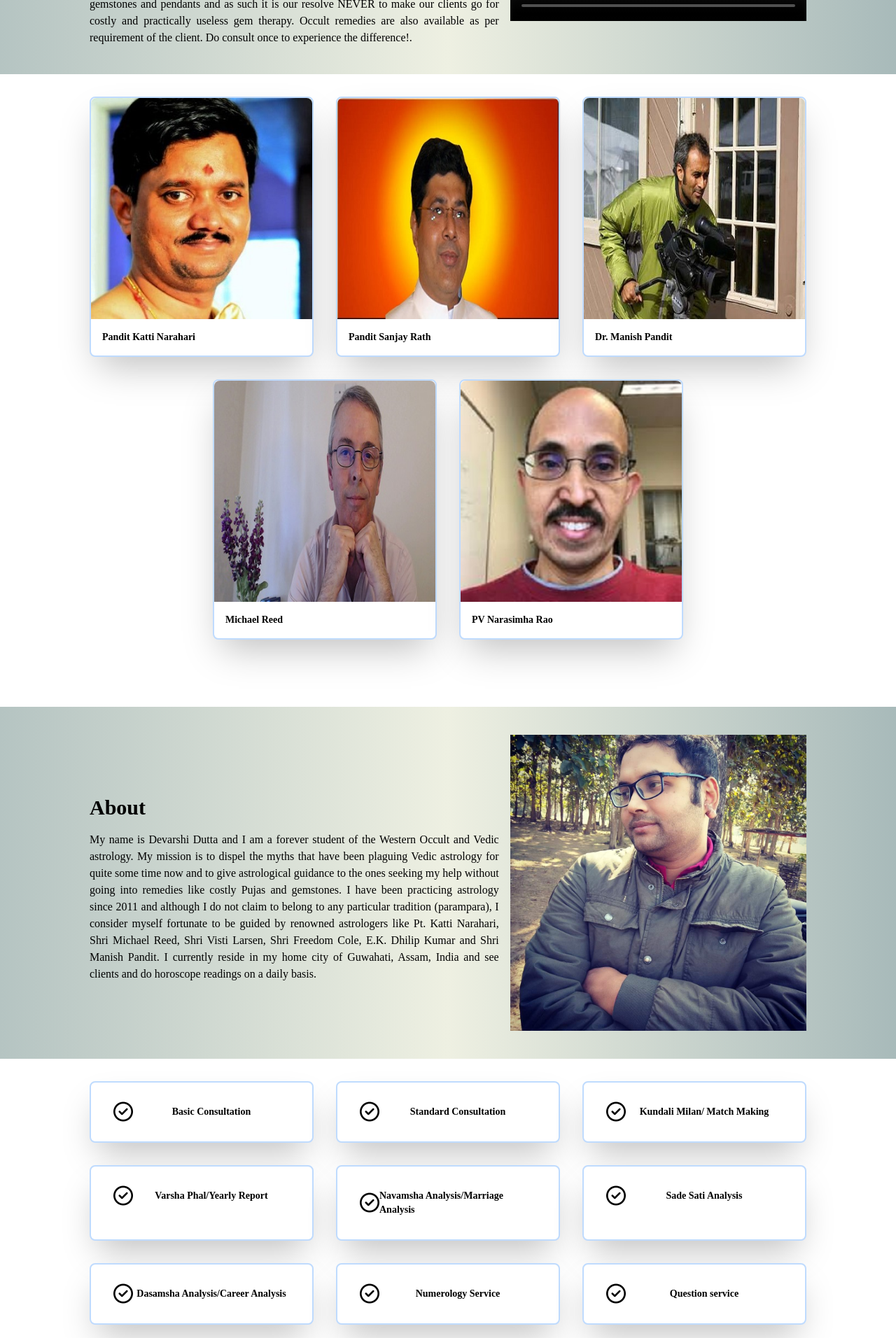
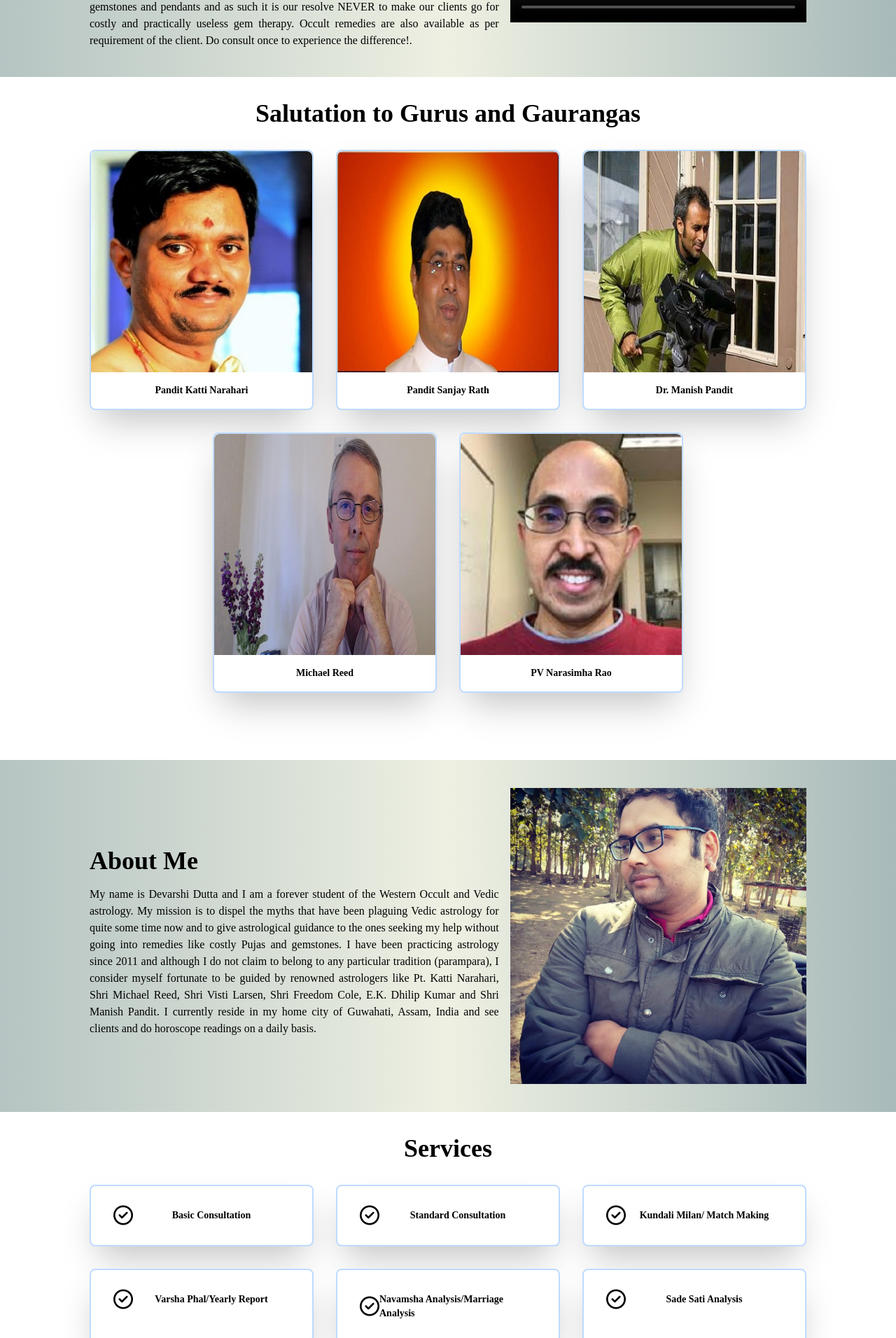
Before and after one commit to jdx-code/vedic-astrology-j108, a React (Vite) app: page / in a window 1280 px wide. Shown: the part 860-2772 px from the top of the page at 70% size. Built offline with nearby package versions, Linux system fonts and the light colour scheme; grey boxes are pictures that could not be loaded; a web font is replaced by a local one.

Commit message:
Styles modified

```diff
--- a/src/App.css
+++ b/src/App.css
@@ -28,7 +28,7 @@ blockquote{
   width:100%;
   margin:0;
   font-family: 'Edu SA Beginner', cursive;
-  color: #555555;
+  color: #0a2a3f;
   padding:2px;
   line-height:1.6;
   position: relative;
@@ -46,7 +46,7 @@ blockquote::before{
 
 blockquote span{
   display:block;
-  color:#330606;
+  color:#0a2a3f;
   font-style: normal;
   font-weight: bold;
   margin-top:1em;
@@ -62,7 +62,7 @@ blockquote::after{
   font-size:4em;
   position: absolute;
   right: 10px;
-  bottom: -75px;
+  bottom: -105px;
 }
 
 .footer-section{
--- a/src/App.jsx
+++ b/src/App.jsx
@@ -48,16 +48,25 @@ function App() {
       <Navbar />
       <Hero />
       <About content={about[0].content} url={about[0].url}/>
-      <section className='flex flex-wrap justify-center text-sm mt-4 mb-20'>
-        {salutationCards}
+      <section className='flex flex-col items-center'>
+        <h1 className='text-4xl font-extrabold mt-8'>Salutation to Gurus and Gaurangas</h1>
+        <div className='flex flex-wrap justify-center text-sm mt-4 mb-20'>
+          {salutationCards}
+        </div>
       </section>
       <About content={about[1].content} url={about[1].url}/>
-      <section className='flex flex-wrap justify-center text-sm mt-4 mb-20'>
-        {servicesCards}
+      <section className='flex flex-col items-center'>
+        <h1 className='text-4xl font-extrabold mt-8'>Services</h1>
+        <div className='flex flex-wrap justify-center text-sm mt-4 mb-20'>
+          {servicesCards}
+        </div>
       </section>
       <Consultation />
-      <section className='flex flex-wrap justify-center text-sm mt-4 mb-20'>
-        {imageGalleryCards}
+      <section className='flex flex-col items-center'>
+        <h1 className='text-4xl font-extrabold mt-8'>Gallery</h1>
+        <div className='flex flex-wrap justify-center text-sm mt-4 mb-20'>
+          {imageGalleryCards}
+        </div>
       </section>
       <Testimonials />
       <Contact />
--- a/src/components/About.jsx
+++ b/src/components/About.jsx
@@ -6,7 +6,13 @@ const About = (props) => {
         <div className='about-section md:w-full'>
             <div className='py-10 flex flex-col-reverse md:w-[80%] md:mx-auto md:flex-row md:items-center'>
                 <div className='w-[80%] mx-auto md:w-[70%] lg:w-[60%]'>
-                    <h1 className='text-3xl font-extrabold my-4'>About</h1>
+                    <h1 className='text-4xl font-extrabold my-4'>
+                    {props.url.endsWith('.mp4') ? (
+                        <span>About</span>
+                    ) : (
+                        <span>About Me</span>
+                    )}
+                    </h1>
                     <p className='text-justify'>{props.content}</p>
                 </div>
                 <div className='w-[80%] mb-4 mx-auto md:mb-0 md:pl-4 md:w-[65%] lg:w-[45%]'>
--- a/src/components/Cards.jsx
+++ b/src/components/Cards.jsx
@@ -8,12 +8,11 @@ const Cards = (props) => {
                     {props.name && (
                         <div class="card-body p-4 hover:border-blue-300">
                             <h2 class="card-title flex justify-between">
-                                <span class="font-bold"> {props.name} </span>
+                                <span class="font-bold mx-auto"> {props.name} </span>
                                 <div class="badge badge-secondary font-bold"></div>
                             </h2>
                         </div>
                     )}
-
                 </a>
             ) : (
                 <div class="card-body p-4 hover:border-blue-300">
--- a/src/components/Consultation.jsx
+++ b/src/components/Consultation.jsx
@@ -1,7 +1,7 @@
 const Consultation = () => {
     return (
         <div className='about-section md:w-full'>
-            <h1 className='text-center text-xl font-extrabold my-4'>Procedure for availing consultation:</h1>
+            <h1 className='text-center text-4xl font-extrabold my-4 pt-8'>Procedure for availing consultation</h1>
             <div className='my-10 flex flex-col md:w-[80%] md:mx-auto md:flex-row md:items-center'>
             <div className='w-[80%] mx-auto md:w-[60%] lg:w-[45%]'>
                 <p className="text-center text-lg my-4">The client can make payment of dakshina at the following account:</p>
--- a/src/components/Contact.jsx
+++ b/src/components/Contact.jsx
@@ -6,7 +6,6 @@ const Contact = () => {
                 <div className="lg:pr-8 lg:pt-4">
                     <div className="lg:max-w-lg">
                     <p className="mt-2 text-3xl font-bold tracking-tight text-gray-900 sm:text-4xl">Get in touch</p>
-
                     <form>
                         <div className="space-y-12">
                             <div className="border-b border-gray-900/10 pb-12">
@@ -39,7 +38,6 @@ const Contact = () => {
                                             <textarea id="message" name="message" placeholder="Enter the message" rows="3" className="block w-full rounded-md border-0 py-1.5 text-gray-900 shadow-sm ring-1 ring-inset ring-gray-300 placeholder:text-gray-400 focus:ring-2 focus:ring-inset focus:ring-indigo-600 sm:text-sm sm:leading-6 pl-4"></textarea>
                                         </div>
                                     </div>
-
                                 </div>
                             </div>
 
@@ -48,7 +46,7 @@ const Contact = () => {
                         <div className="flex items-center justify-end gap-x-6">
                             <button type="submit" className="w-full bg-blue-50 border-2 border-[#1f2937] px-3 py-2 text-sm font-semibold text-[#1f2937] shadow-sm focus-visible:outline focus-visible:outline-2 focus-visible:outline-offset-2 focus-visible:outline-indigo-600 hover:bg-[#1f2937] hover:border-[#eff6ff] hover:text-[#eff6ff]">Submit</button>
                         </div>
-                        </form>
+                    </form>
 
                     </div>
                 </div>
```
